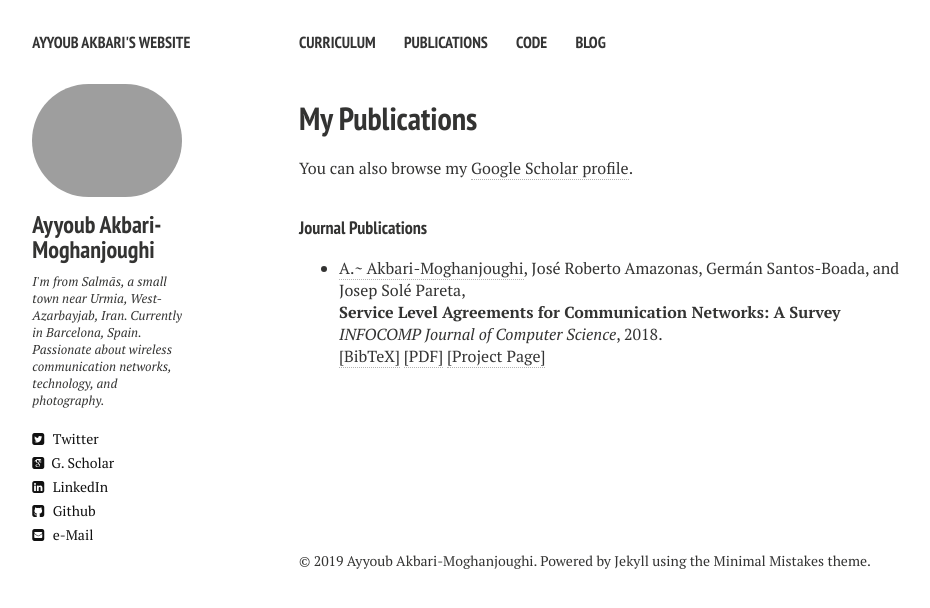
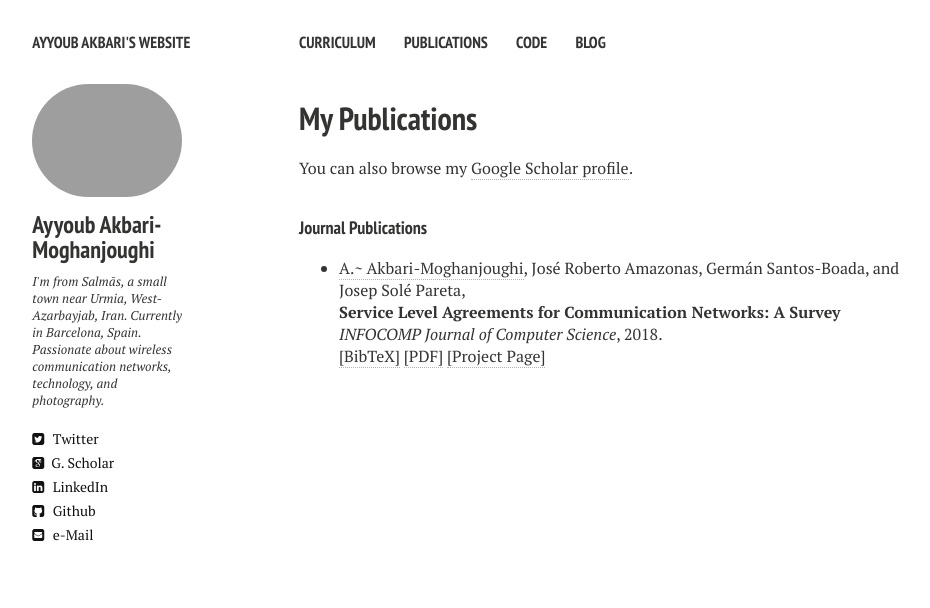
Before and after one commit to ayyoubakbari/akbari.github.io, a Jekyll site: the page built from publications.md, in a window 1280 px wide. Shown: the top 608 px of the page, without its empty margins (21-951 px from the left). Built offline with Jekyll 4.4.1, drawn with Linux system fonts in a browser that asks for light colours; nearby versions of some CDN libraries.

Commit message:
Update publications.html

```diff
--- a/_layouts/publications.html
+++ b/_layouts/publications.html
@@ -114,17 +114,6 @@ div.bibtex pre { font-size: 75%; overflow: auto;  width: 100%; padding: 0em 0em;
 </div>
 </li>
 
-    {% if site.disqus_shortname and page.comments %}
-      <section id="disqus_thread"></section><!-- /#disqus_thread -->
-    {% endif %}
-  </article>
-</div><!-- /#index -->
-<div class="footer-wrap">
-  <footer>
-    {% include _footer.html %}
-  </footer>
-</div><!-- /.footer-wrap -->
-
 {% include _scripts.html %}
 
 </body>
```
